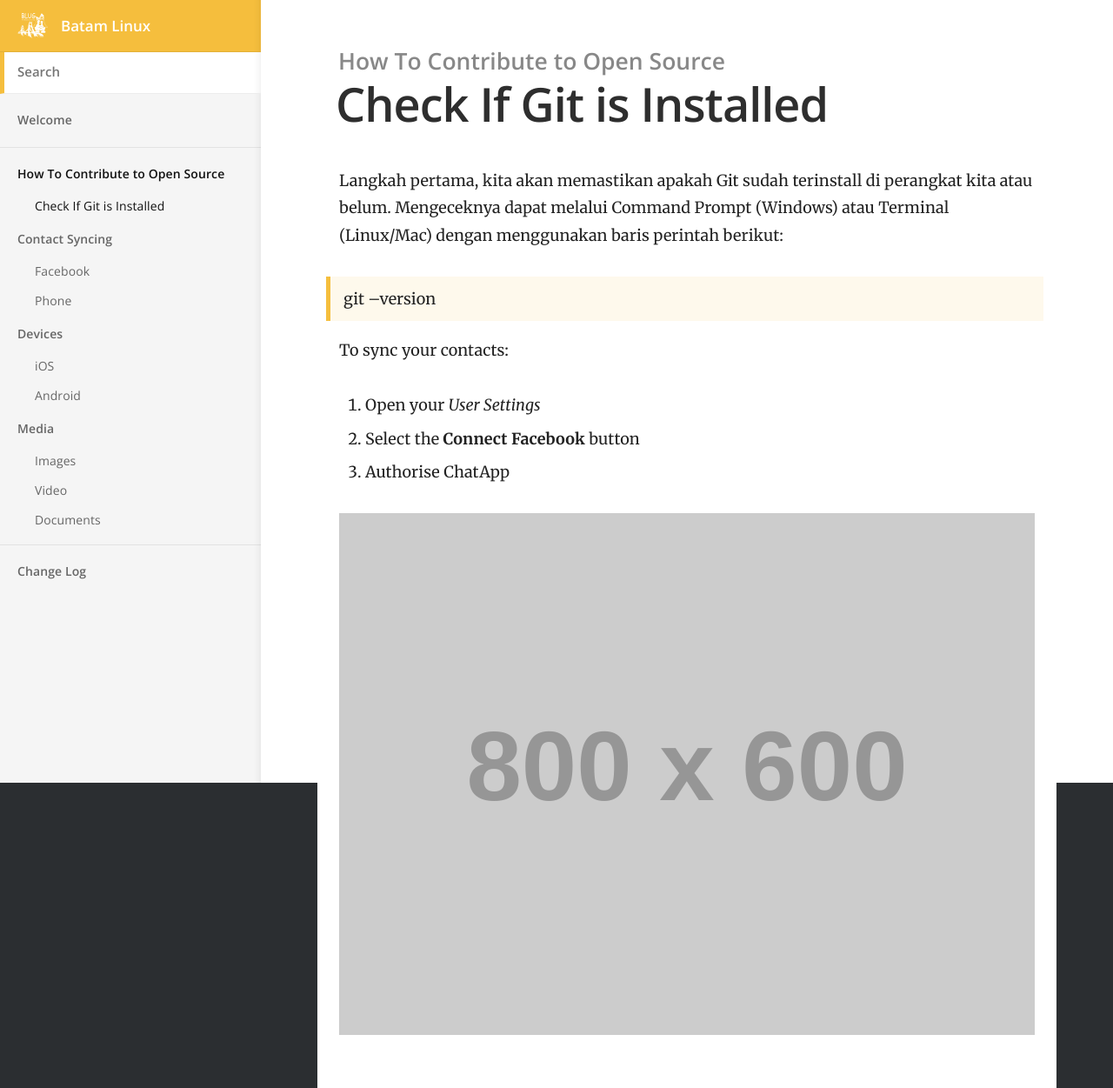
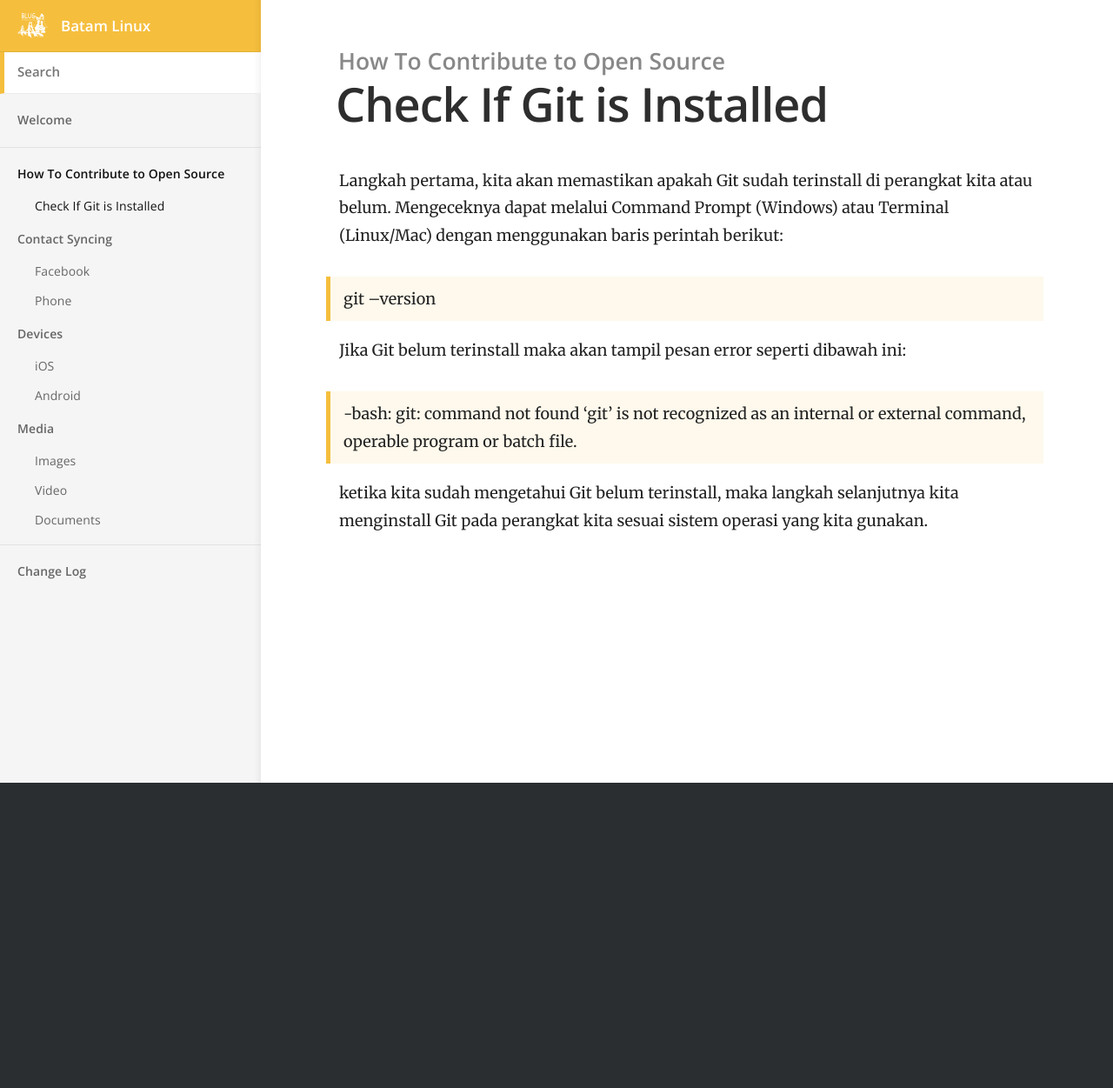
Before and after one commit to BatamLinux/batamlinux.github.io, a Jekyll site: the page built from _docs/How To Contribute to Open Source/Check If Git is Installed.md, in a window 1280 px wide. Shown: the whole page at 87% size. Built offline with Jekyll 4.4.1, drawn with Linux system fonts in a browser that asks for light colours; after the commit the page ends 900 px from its top, so only the background shows below that.

Commit message:
post-cara cek git

```diff
--- a/_docs/How To Contribute to Open Source/Check If Git is Installed.md
+++ b/_docs/How To Contribute to Open Source/Check If Git is Installed.md
@@ -9,11 +9,10 @@ Command Prompt (Windows) atau Terminal (Linux/Mac) dengan menggunakan baris peri
 
 > git --version
 
+Jika Git belum terinstall maka akan tampil pesan error seperti dibawah ini:
 
-To sync your contacts:
+> -bash: git: command not found
+> 'git' is not recognized as an internal or external command, operable program or batch file.
 
-1. Open your *User Settings*
-2. Select the **Connect Facebook** button
-3. Authorise ChatApp
-
-![](//placehold.it/800x600)
+ketika kita sudah mengetahui Git belum terinstall, maka langkah selanjutnya kita menginstall Git pada perangkat kita sesuai
+sistem operasi yang kita gunakan.
```
